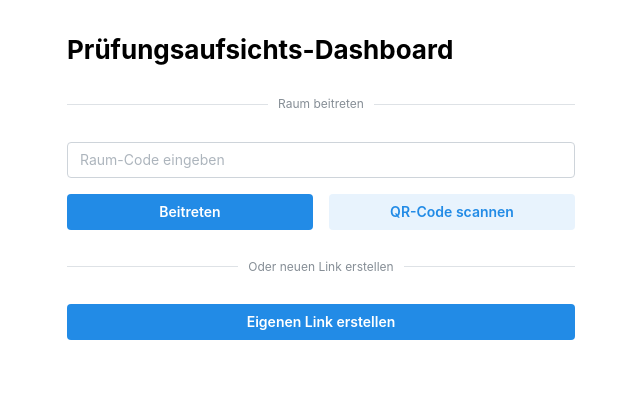
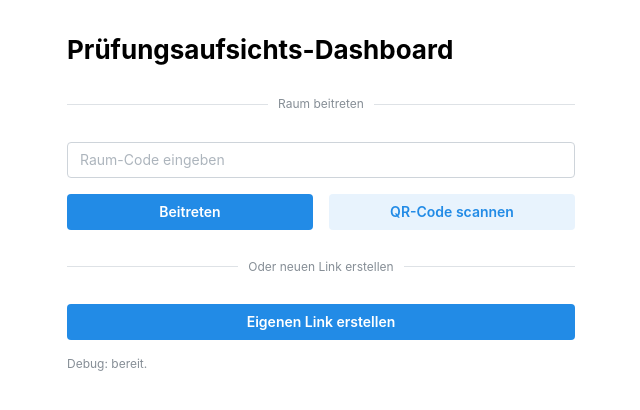
Before and after one commit to NilsBaumgartner1994/ExamSyncDashboard, a React (Vite) app: page / in a window 1280 px wide. Shown: the top 410 px of the page, without its empty margins (319-959 px from the left). Built offline with nearby package versions, Linux system fonts and the light colour scheme.

Commit message:
Add debug message for room creation

```diff
--- a/src/App.tsx
+++ b/src/App.tsx
@@ -51,6 +51,8 @@ function App() {
     const [scanOpened, setScanOpened] = useState(false);
     const [scanError, setScanError] = useState('');
     const [hiddenTiles, setHiddenTiles] = useState<Record<string, boolean>>({});
+    const [createRoomDebug, setCreateRoomDebug] = useState('Debug: bereit.');
+    const [createRoomError, setCreateRoomError] = useState('');
 
     const tileDefinitions = [
         { key: 'link', label: 'Mein Raum-Link' },
@@ -164,6 +166,10 @@ function App() {
             alert('Ungültige Raum-ID. Bitte nur Ziffern verwenden.');
             return;
         }
+        if (!connectToId) {
+            setCreateRoomDebug('Debug: Raum-Erstellung gestartet.');
+            setCreateRoomError('');
+        }
         const myPeerId = `${Date.now()}`;
         const peer = new Peer(myPeerId);
         peerRef.current = peer;
@@ -188,9 +194,22 @@ function App() {
             setRoomId(id);
             if (!connectToId) {
                 setJoined(true);
+                setCreateRoomDebug(
+                    `Debug: Raum erstellt (ID ${formatRoomIdForDisplay(id)}).`,
+                );
                 window.history.replaceState({}, document.title, window.location.pathname);
             } else if (connectToId !== id) {
                 connectToPeer(connectToId);
+            }
+        });
+        peer.on('error', (err) => {
+            if (!connectToId) {
+                const errorMessage =
+                    (err as { message?: string; type?: string }).message ??
+                    (err as { message?: string; type?: string }).type ??
+                    'Unbekannter Fehler';
+                setCreateRoomDebug('Debug: Raum-Erstellung fehlgeschlagen.');
+                setCreateRoomError(errorMessage);
             }
         });
 
@@ -352,6 +371,10 @@ function App() {
 
                     <Divider my="sm" label="Oder neuen Link erstellen" labelPosition="center" />
                     <Button onClick={() => handleJoin()}>Eigenen Link erstellen</Button>
+                    <Text size="xs" c={createRoomError ? 'red' : 'dimmed'}>
+                        {createRoomDebug}
+                        {createRoomError ? ` Fehler: ${createRoomError}` : ''}
+                    </Text>
                 </Stack>
                 <Modal
                     opened={scanOpened}
```
